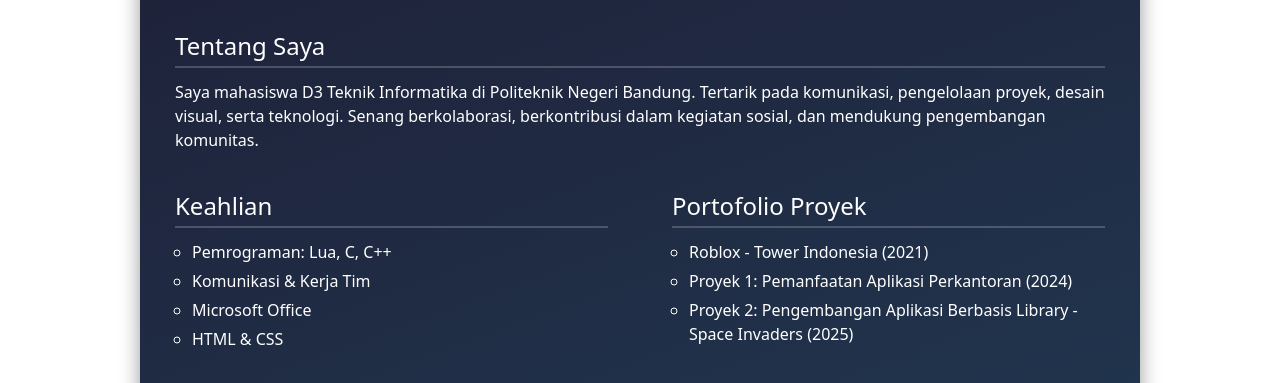
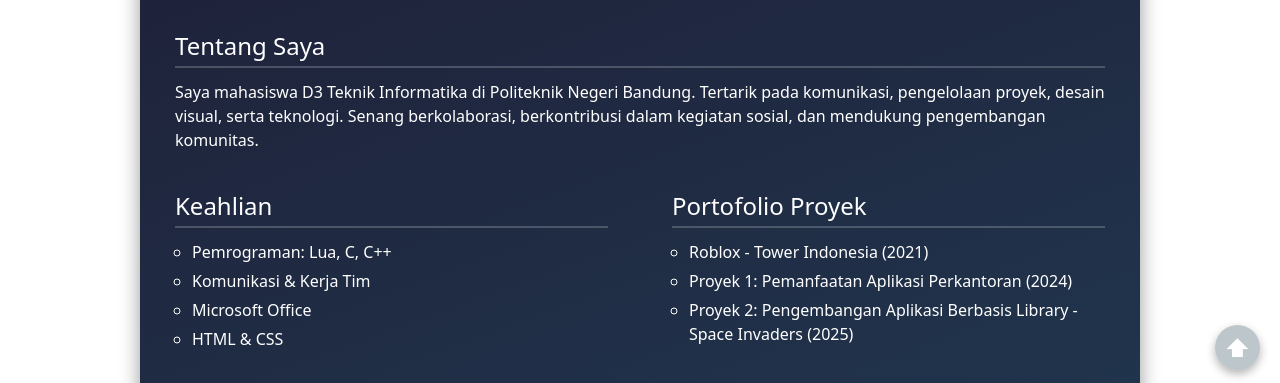
Before and after one commit to ihsan-ramadhan/CV-Ihsan, a plain HTML site: page index.html in a window 1280 px wide. Shown: the part 410-793 px from the top of the page. Drawn offline with nearby package versions, Linux system fonts and the light colour scheme.

Commit message:
menambahkan back-to-top

```diff
--- a/index.html
+++ b/index.html
@@ -107,5 +107,6 @@
             </div>
         </div>
     </div>
+    <a href="#" id="back-to-top">⬆</a>
 </body>
 </html>
--- a/styles.css
+++ b/styles.css
@@ -186,6 +186,30 @@ a:hover {
     display: none;
 }
 
+#back-to-top {
+position: fixed;
+bottom: 20px;
+right: 20px;
+background-color: rgba(109, 128, 141, 0.451);
+color: white;
+border: none;
+border-radius: 50%;
+width: 45px;
+height: 45px;
+text-align: center;
+font-size: 1.5em;
+line-height: 45px;
+text-decoration: none;
+display: block;
+box-shadow: 0 4px 10px rgba(0, 0, 0, 0.3);
+z-index: 1000;
+transition: background-color 0.3s ease;
+}
+
+#back-to-top:hover {
+  background-color: rgba(11, 54, 82, 0.9);
+}
+
 @media (max-width: 768px) {
   .navbar {
     flex-direction: column;
```
